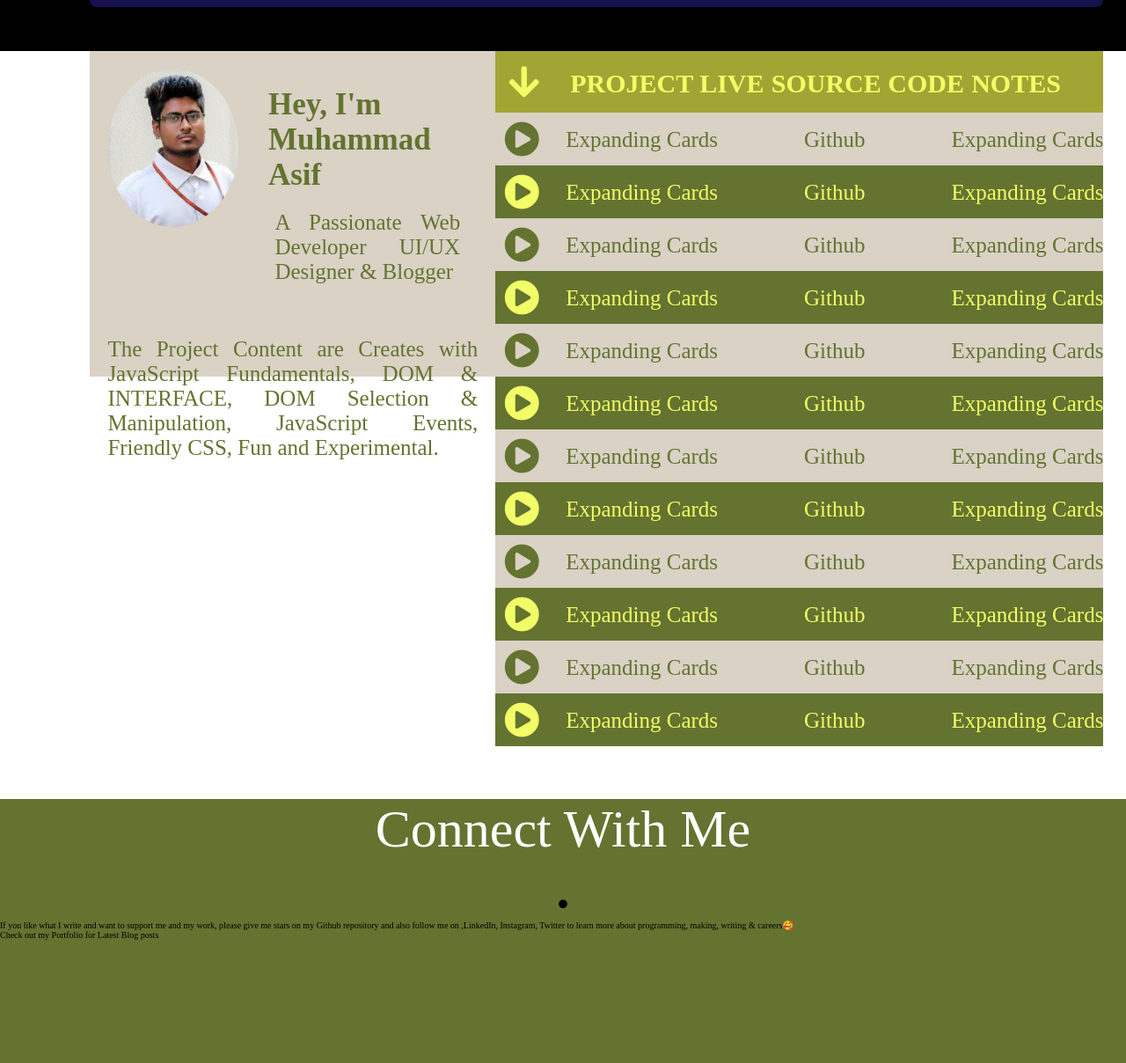
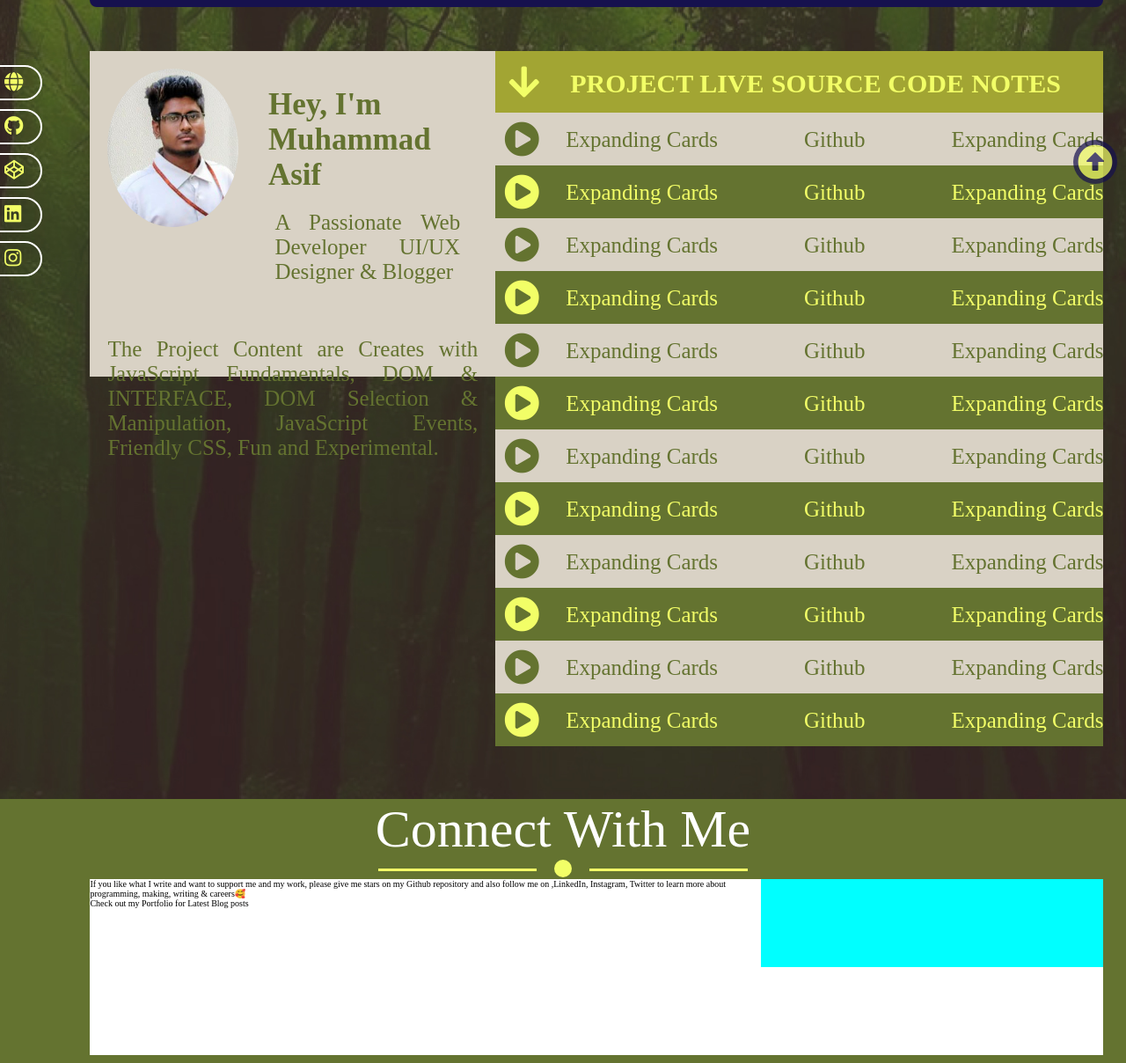
Before and after one commit to Mohammad-Asif-Web/30-vanilla-js-project, a website: page index.html in a window 1280 px wide. Shown: the part 581-1789 px from the top of the page at 88% size. Drawn offline with Linux system fonts and the light colour scheme.

Commit message:
css files and new codes added

```diff
--- a/assets/css/style.css
+++ b/assets/css/style.css
@@ -9,19 +9,22 @@
 }
 html{
     font-size: 62.5%;
+    scroll-behavior: smooth;
 }
-/* utilities */
-.sp-yellow{
-    color:#F2FE67;
-    font-size: 43px;
+body{
+    background-image: url(/assets/img/dark.jpg);
+    background-size: cover;
+    background-repeat: no-repeat;
+    background-position: center center;
 }
+
 
 
 /* header section */
 header{
     width: 100%;
     height: auto;
-    background: #000;
+    /* background: #000; */
     padding: 50px 0;
 
 }
@@ -182,9 +185,48 @@ main .project-section{
     font-size: 60px;
     color: #ffffff;
 }
-.wrapper .line .hr{
-    width: 2px;
-    height: 2px;
+.wrapper .line span{
+    width: 20px;
+    height: 20px;
     background: #F2FE67;
-    color: #F2FE67;
+    border-radius: 50%;
+    display: inline-block;
+    position: relative;
 }
+.line span::before{
+    content: "";
+    width: 180px;
+    height: 3px;
+    background:#F2FE67;
+    position: absolute;
+    top: 10px;
+    left: -200px;
+}
+.line span::after{
+    content: "";
+    width: 180px;
+    height: 3px;
+    background:#F2FE67;
+    position: absolute;
+    top: 10px;
+    right: -200px;
+}
+.connect .fluid{
+    max-width: 90%;
+    height: 200px;
+    margin-left: 8%;
+    /* margin-top: 2%; */
+    background:#ffffff;
+    display: flex;
+    justify-content: space-between;
+};
+.fluid .fluid-text{
+    width: 60%;
+    height: 100px;
+    background: coral;
+}
+.fluid-svg{
+    width: 40%;
+    height: 100px;
+    background: aqua;
+}
--- /dev/null
+++ b/assets/css/utilities.css
@@ -0,0 +1,82 @@
+/* utilities */
+.sp-yellow{
+    color:#F2FE67;
+    font-size: 43px;
+}
+
+
+
+
+/* scroll up button */
+.util{
+    position: fixed;
+    bottom: 10px;
+    right: 10px;
+    width: 50px;
+    height: 50px;
+    background: #16114E;
+    border-radius: 50%;
+    display: flex;
+    flex-direction: column;
+    align-items: center;
+    justify-content: center;
+    transition: 0.8s all;
+    opacity: 0.7;
+
+}
+.util a i{
+    font-size: 40px;
+    color: #F2FE67
+}
+
+.social{
+    position: absolute;
+    bottom: -100px;
+    left: -2px;
+    width: 50px;
+    height: auto;
+    display: flex;
+    flex-direction: column;
+
+}
+.social a{
+    font-size: 22px;
+    border: 2px solid #fff;
+    border-radius: 0 20px 20px 0;
+    margin: 5px 0;
+    padding: 5px;
+    color: #F2FE67
+}
+
+.social a span{
+    visibility: hidden;
+    transition: 1s all ease-in;
+    display: none;
+
+}
+.social a:hover span{
+    visibility: visible;
+    display: inline-block;
+}
+.social:hover{
+    width: 140px;
+    transition: all ease-in 0.5s;
+}
+
+
+/* scroll bar */
+::-webkit-scrollbar{
+    width: 25px;
+}
+::-webkit-scrollbar-track{
+    background: #100c35;
+}
+::-webkit-scrollbar-thumb{
+    background: linear-gradient(#F2FE67, #A2A533, #647330);
+    border: 4px solid #100c35;
+    border-radius: 20px;
+    height: 10%;
+}
+::-webkit-scrollbar-thumb:hover{
+    background: linear-gradient(to bottom, yellow, #FFC300, #FCAC00, #FC8200, #FC4900);
+}
--- a/index.html
+++ b/index.html
@@ -6,11 +6,14 @@
     <meta name="viewport" content="width=device-width, initial-scale=1.0">
     <title>vanilla JS</title>
     <link rel="stylesheet" href="./assets/css/style.css">
+    <link rel="stylesheet" href="./assets/css/utilities.css">
+    <link rel="stylesheet" href="./assets/css/responsive.css">
+    <link rel="stylesheet" href="./assets/css/animation.css">
     <link rel="stylesheet" href="https://cdnjs.cloudflare.com/ajax/libs/font-awesome/5.15.4/css/all.min.css"/>
 </head>
 <body>
 
-    <header>
+    <header id="header">
         <div class="container">
             <h1>55++ PROJECTS OF VANILLA JS CODING CHALLANGE</h1>
             <div class="container-in">
@@ -150,21 +153,37 @@
     <div class="wrapper">
         <span>Connect With Me</span>
         <div class="line">
-            <span class="hr"></span>
-            <i class="fas fa-circle"></i>
-            <span class="hr"></span>
-
+            <span></span>
         </div>
     </div>
+
     <div class="fluid">
         <div class="fluid-text">
             <p>If you like what I write and want to support me and my work, please give me stars on my Github repository and also follow me on ,<span>LinkedIn, Instagram, Twitter</span> to learn more about programming, making, writing & careers🥰</p>
             <p>Check out my <span>Portfolio</span> for Latest Blog posts </p>
         </div>
-        <div class="fluid-svg"></div>
+        <div class="fluid-svg">
+
+        </div>
     </div>
+
 </section>
 
 
+
+<!-- utilities section -->
+<div class="util">
+    <a href="#header"><i class="fas fa-arrow-alt-circle-up"></i></a>
+</div>
+
+<!-- social section -->
+<section class="social" >
+    <a href="https://muhammadasif10.blogspot.com/" target="_blank"><i class="fas fa-globe"></i> <span>Portfolio</span></a>
+    <a href="https://github.com/Mohammad-Asif-Web" target="_blank"><i class="fab fa-github"></i> <span>Github</span></a>
+    <a href="https://codepen.io/CODER_ASIF" target="_blank"><i class="fab fa-codepen"></i> <span>CodePen</span></a>
+    <a href="https://www.linkedin.com/in/mohammadasif10/" target="_blank"><i class="fab fa-linkedin"></i> <span>LinkedIn</span></a>
+    <a href="https://www.instagram.com/asif_hossain_hridoy/?hl=en" target="_blank"><i class="fab fa-instagram"></i> <span>Instagram</span></a>
+</section>
+
 </body>
 </html>
```
Also changed, not shown: assets/css/animation.css (added), assets/css/responsive.css (added), assets/img/dark.jpg (added).
